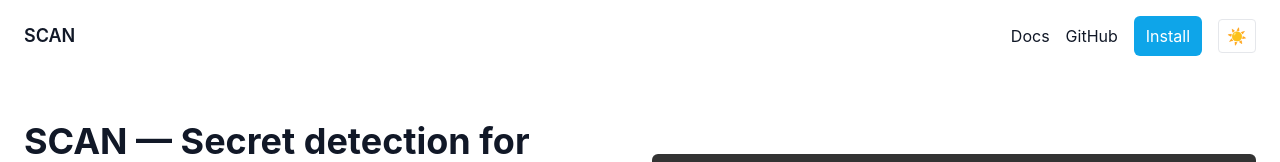
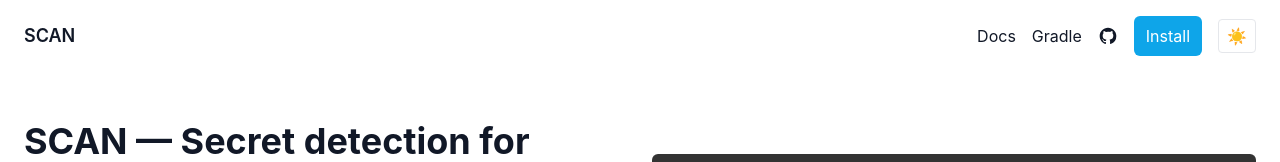
Before and after one commit to theaniketraj/SCAN, a Next.js app in the folder landing/: page / in a window 1280 px wide. Shown: the top 162 px of the page. Built offline with nearby package versions, Linux system fonts and the light colour scheme.

Commit message:
feat: update Header component to include Gradle link and enhance GitHub link with SVG icon

```diff
--- a/landing/components/Header.tsx
+++ b/landing/components/Header.tsx
@@ -8,7 +8,12 @@
                 <Link href="/" className="text-lg font-semibold">SCAN</Link>
                 <nav className="flex items-center gap-4">
                     <Link href="/docs">Docs</Link>
-                    <a href="https://github.com/theaniketraj/SCAN" target="_blank" rel="noreferrer">GitHub</a>
+                    <a href="https://plugins.gradle.org/plugin/io.github.theaniketraj.scan" target="_blank" rel="noreferrer" className="flex items-center" title="View on Gradle Plugin Portal">Gradle</a>
+                    <a href="https://github.com/theaniketraj/SCAN" target="_blank" rel="noreferrer" className="flex items-center" title="View on GitHub">
+                        <svg className="w-5 h-5" fill="currentColor" viewBox="0 0 24 24" aria-hidden="true">
+                            <path fillRule="evenodd" d="M12 2C6.477 2 2 6.484 2 12.017c0 4.425 2.865 8.18 6.839 9.504.5.092.682-.217.682-.483 0-.237-.008-.868-.013-1.703-2.782.605-3.369-1.343-3.369-1.343-.454-1.158-1.11-1.466-1.11-1.466-.908-.62.069-.608.069-.608 1.003.07 1.531 1.032 1.531 1.032.892 1.53 2.341 1.088 2.91.832.092-.647.35-1.088.636-1.338-2.22-.253-4.555-1.113-4.555-4.951 0-1.093.39-1.988 1.029-2.688-.103-.253-.446-1.272.098-2.65 0 0 .84-.27 2.75 1.026A9.564 9.564 0 0112 6.844c.85.004 1.705.115 2.504.337 1.909-1.296 2.747-1.027 2.747-1.027.546 1.379.202 2.398.1 2.651.64.7 1.028 1.595 1.028 2.688 0 3.848-2.339 4.695-4.566 4.943.359.309.678.92.678 1.855 0 1.338-.012 2.419-.012 2.747 0 .268.18.58.688.482A10.019 10.019 0 0022 12.017C22 6.484 17.522 2 12 2z" clipRule="evenodd" />
+                        </svg>
+                    </a>
                     <a href="/docs/getting-started" className="rounded-md bg-primary-500 px-3 py-2 text-white">Install</a>
                     <DarkModeToggle />
                 </nav>
```
